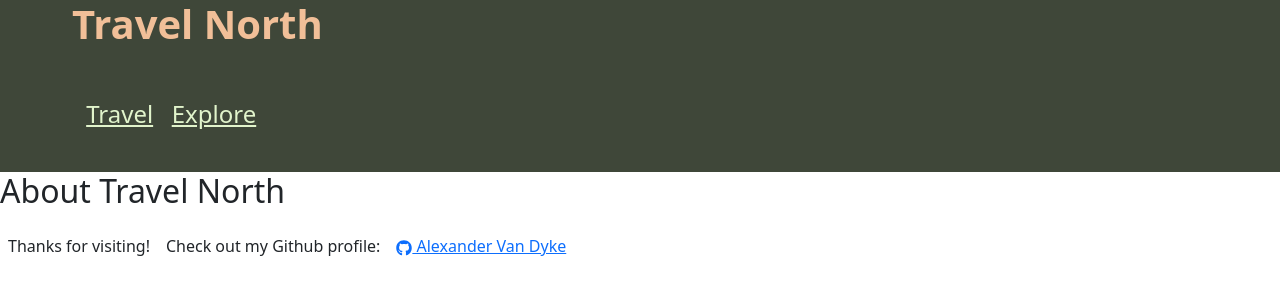
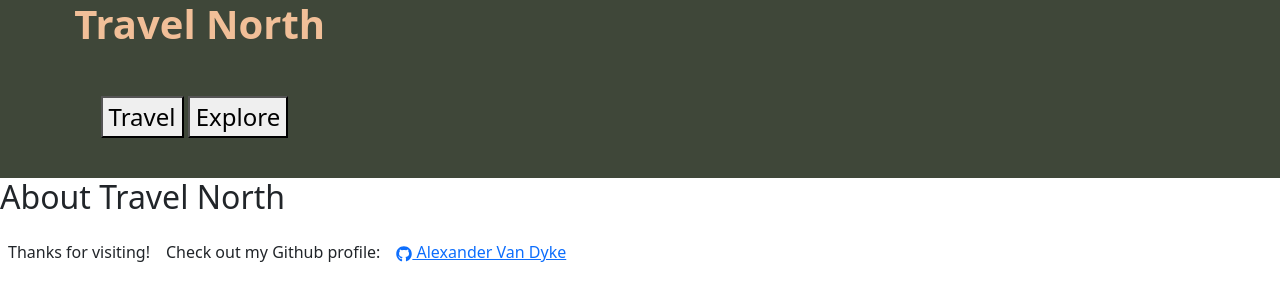
Before and after one commit to AlexandertheGreat491/Travel-North, a React (Create React App) app in the folder client/: page / in a window 1280 px wide. Shown: the top 300 px of the page. Built offline with nearby package versions, Linux system fonts and the light colour scheme.

Commit message:
changed nav links into buttons

```diff
--- a/client/src/components/Header/index.js
+++ b/client/src/components/Header/index.js
@@ -18,12 +18,15 @@ function Header() {
         <div id="nav" className="mt-3">
           <nav className="justify-content-center d-inline-flex flex-row">
             <>
+
               <Link
                 className="navlinks m-4 me-5"
                 to="/Travel"
                 style={{ width: "5%", height: "15%" }}
               >
+                <button>
                 Travel
+                </button>
               </Link>
 
               <Link
@@ -31,7 +34,9 @@ function Header() {
                 to="/Explore"
                 style={{ width: "5%", height: "15%" }}
               >
+                <button>
                 Explore
+                </button>
               </Link>
             </>
           </nav>
```
